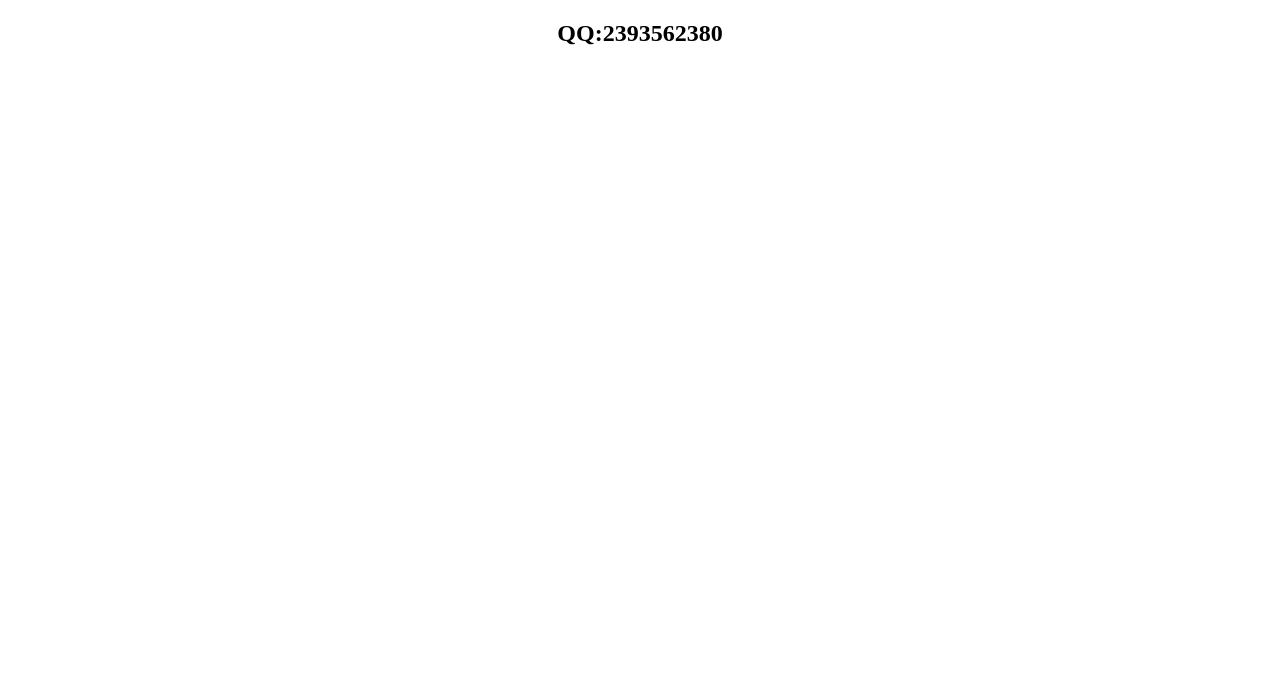
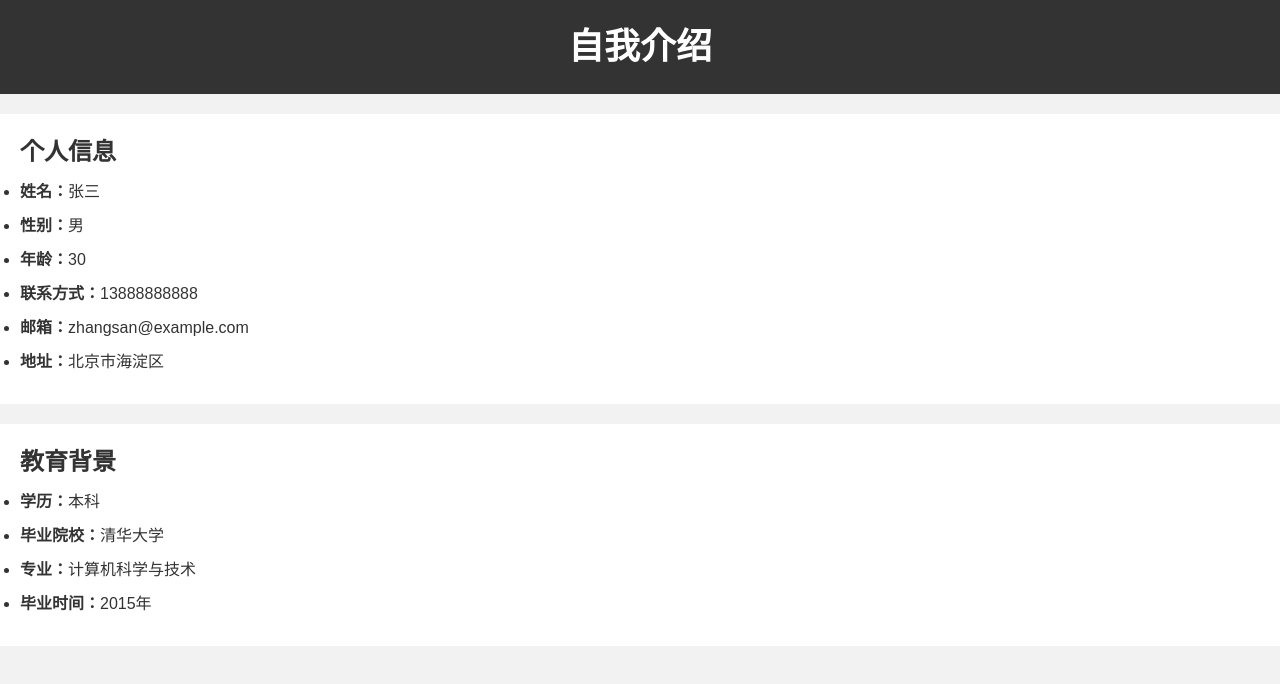
Before and after one commit to nocturnal-travel/nocturnal-travel.github.io, a plain HTML site: page index.html in a window 1280 px wide. Drawn offline with Linux system fonts and the light colour scheme.

Commit message:
Update index.html

```diff
--- a/index.html
+++ b/index.html
@@ -1,8 +1,102 @@
 <!DOCTYPE html>
 <html>
-	<head>
-		<meta charset="utf-8">
-		<title>A simple hacked client for hypixel</title>
-		<h2 align="center">QQ:2393562380</h2>
-	</head>
-</html>
+<head>
+	<title>自我介绍</title>
+	<style>
+		body {
+			font-family: Arial, sans-serif;
+			font-size: 16px;
+			line-height: 1.5;
+			background-color: #f2f2f2;
+			color: #333;
+			margin: 0;
+			padding: 0;
+		}
+
+		header {
+			background-color: #333;
+			color: #fff;
+			padding: 20px;
+			text-align: center;
+		}
+
+		h1 {
+			font-size: 36px;
+			margin: 0;
+		}
+
+		h2 {
+			font-size: 24px;
+			margin-top: 30px;
+			margin-bottom: 10px;
+		}
+
+		p {
+			margin-top: 0;
+			margin-bottom: 20px;
+		}
+
+		ul {
+			margin-top: 0;
+			margin-bottom: 20px;
+			padding-left: 0;
+		}
+
+		li {
+			margin-bottom: 10px;
+		}
+
+		section {
+			padding: 20px;
+			background-color: #fff;
+			margin-top: 20px;
+		}
+
+		section h2 {
+			margin-top: 0;
+		}
+
+		section p {
+			margin-bottom: 0;
+		}
+
+		section ul {
+			margin-top: 0;
+			margin-bottom: 0;
+		}
+
+		footer {
+			background-color: #333;
+			color: #fff;
+			padding: 20px;
+			text-align: center;
+		}
+	</style>
+</head>
+<body>
+	<header>
+		<h1>自我介绍</h1>
+	</header>
+
+	<section>
+		<h2>个人信息</h2>
+		<ul>
+			<li><strong>姓名：</strong>张三</li>
+			<li><strong>性别：</strong>男</li>
+			<li><strong>年龄：</strong>30</li>
+			<li><strong>联系方式：</strong>13888888888</li>
+			<li><strong>邮箱：</strong>zhangsan@example.com</li>
+			<li><strong>地址：</strong>北京市海淀区</li>
+		</ul>
+	</section>
+
+	<section>
+		<h2>教育背景</h2>
+		<ul>
+			<li><strong>学历：</strong>本科</li>
+			<li><strong>毕业院校：</strong>清华大学</li>
+			<li><strong>专业：</strong>计算机科学与技术</li>
+			<li><strong>毕业时间：</strong>2015年</li>
+		</ul>
+	</section>
+</body>
```
